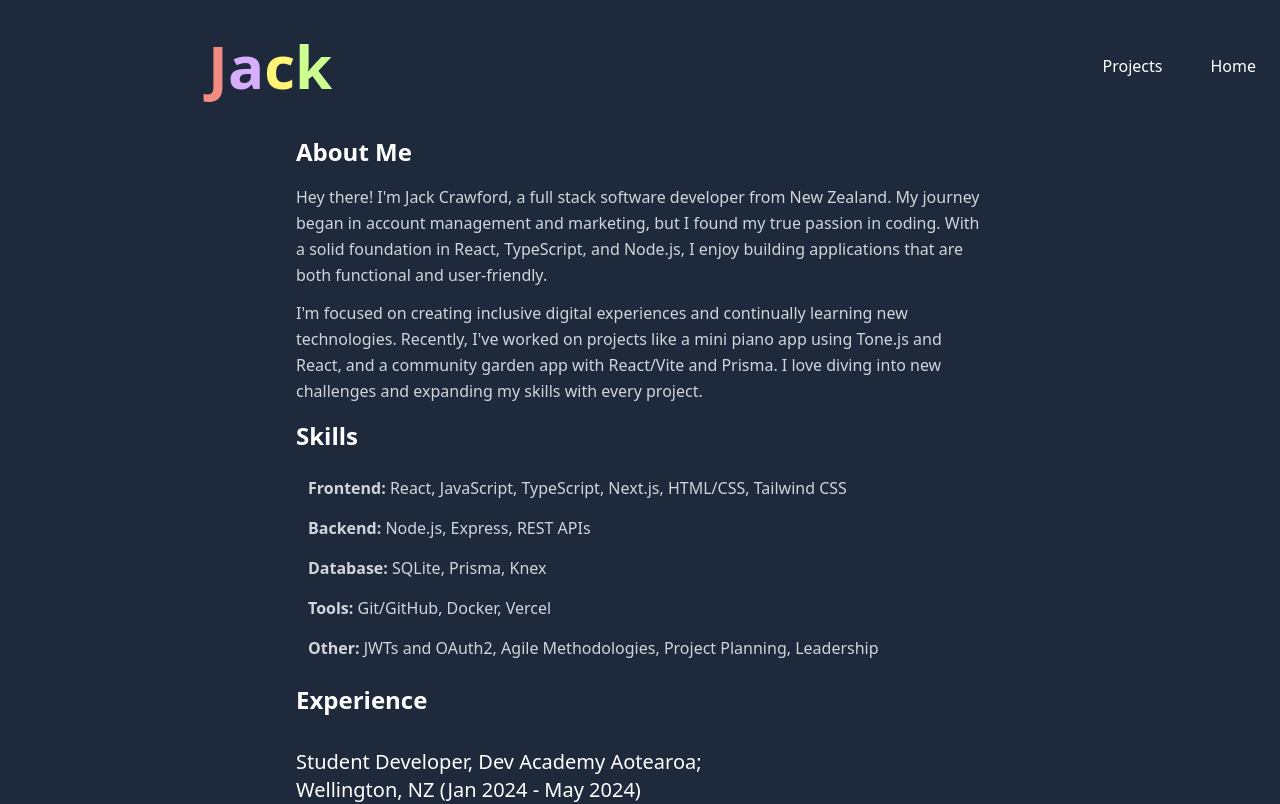
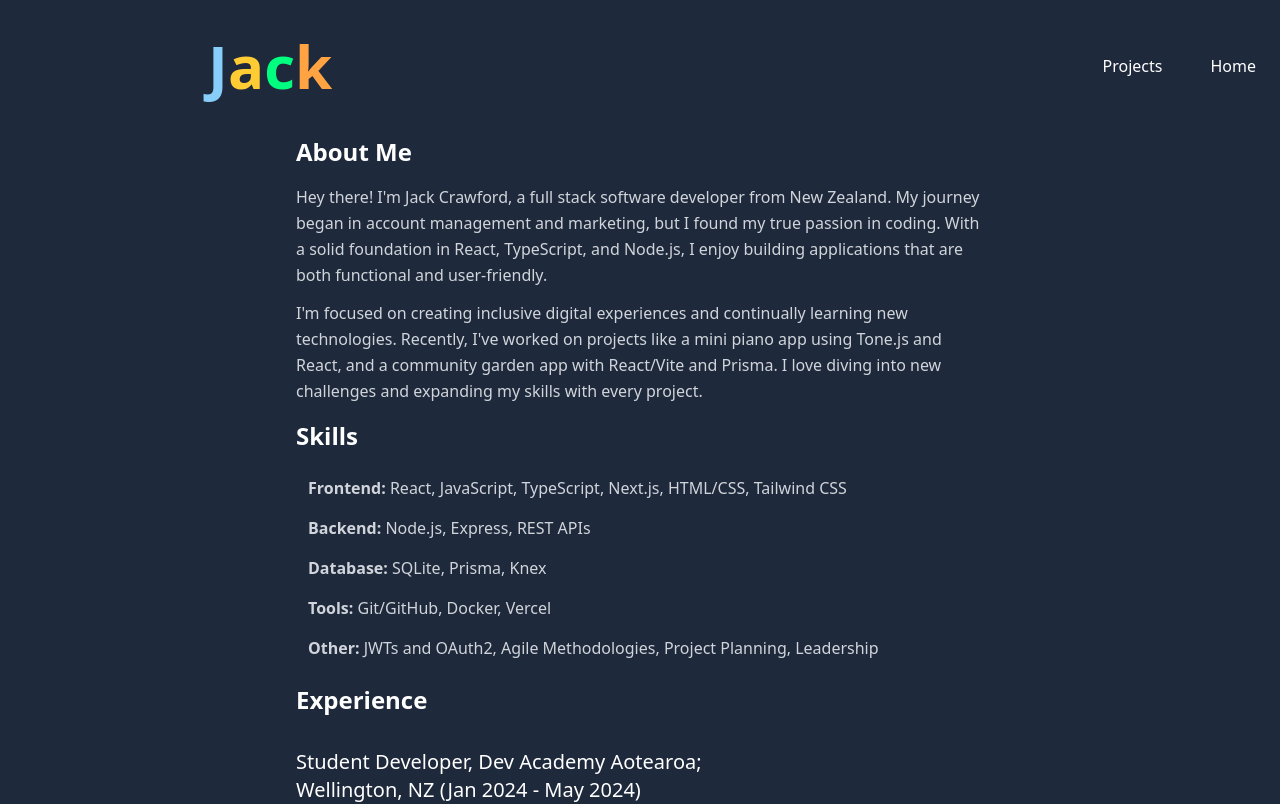
Before and after one commit to jack-crawford-1/Landing-Site-Nextjs, a Next.js app: page /about in a window 1280 px wide. Shown: the top 804 px of the page. Built offline with nearby package versions, Linux system fonts and the light colour scheme.

Commit message:
styling and removed text

```diff
--- a/pages/projects/index.tsx
+++ b/pages/projects/index.tsx
@@ -6,7 +6,7 @@ import HeaderArea from '@/app/components/projects/HeaderArea'
 import ProjectsLinksContainer from '@/app/components/projects/ProjectsLinksContainer'
 import Link from 'next/link'
 import { projects } from '@/app/components/projects/projectsList'
-import Nav from '@/app/components/nav/Nav'
+import Nav from '../../src/app/components/nav/Nav'
 
 export default function Projects() {
   return (
--- a/src/app/components/Links/LinksContainer.tsx
+++ b/src/app/components/Links/LinksContainer.tsx
@@ -6,7 +6,7 @@ import Link from 'next/link'
 function LinksContainer() {
   return (
     <div className="flex md:flex-row md:w-screen flex-col items-center md:p-10 m-1 text-xl">
-      <div className="transform hover:scale-110 ">
+      <div className="transform hover:scale-125 duration-200 ease-in-out">
         <Github />
       </div>
       <div className="transform m-1 hover:scale-110 duration-200 ease-in-out text-white px-2 py-2 rounded  text-xl">
--- a/src/app/components/nav/Nav.tsx
+++ b/src/app/components/nav/Nav.tsx
@@ -10,12 +10,42 @@ export default function Nav() {
       <div className="mx-auto flex max-w-screen-xl flex-wrap items-center justify-between p-4">
         <a href="/" className="flex items-center space-x-3 rtl:space-x-reverse">
           <div className="text-6xl font-extrabold lg:pl-48">
-            <span style={{ color: '#F28B82' }}>J</span>
-            <span style={{ color: '#D7AEFB' }}>a</span>
-            <span style={{ color: '#FFF475' }}>c</span>
-            <span style={{ color: '#CCFF90' }}>k</span>
+            <span style={{ color: '#87CEFA' }}>J</span>
+            <span style={{ color: '#FFCC33' }}>a</span>
+            <span style={{ color: '#00FF7F' }}>c</span>
+            <span style={{ color: '#FFA343' }}>k</span>
+            {/* <span style={{ color: '#FF8C00' }}> </span>
+            <span className="gradient-outline">Crawford</span> */}
           </div>
         </a>
+
+        {/* white border */}
+        <style>
+          {`
+              .gradient-outline {
+                color: #1e293b;
+                text-shadow:
+                  -1px -1px 0 #eeeee4,
+                  1px -1px 0 #eeeee4,
+                  -1px 1px 0 #eeeee4,
+                  1px 1px 0 #eeeee4;
+              }
+              `}
+        </style>
+
+        {/* colourful border / backshadow-ish */}
+
+        {/* <style>
+            {`
+              .gradient-outline {
+                color: #1e293b;
+                text-shadow:
+                  -2px -2px 0 #808080,
+                  -2px 2px 0 #C3BDEB,
+                  -2px -2px 0 #FF8C00;
+                  }
+                `}
+              </style> */}
 
         <ul className="mt-4 flex  rounded-lg  p-4 font-medium md:mt-0 flex-row md:space-x-8 md:p-0 rtl:space-x-reverse">
           {currentPath !== '/projects' && (
--- a/src/app/components/projects/HeaderArea.tsx
+++ b/src/app/components/projects/HeaderArea.tsx
@@ -1,12 +1,7 @@
-import { ColourfulParagraph } from '../MainText/ColourfulParagraph'
-
 function HeaderArea() {
   return (
     <div className="flex flex-col justify-center items-center ">
-      <div className="w-full text-center max-w-4xl text-white items-center text-2xl md:text-3xl font-medium p-10 pt-40">
-        Source code, deployed sites (if available) and project details on some
-        things I&apos;ve worked on.
-      </div>
+      <div className="w-full text-center max-w-4xl text-white items-center text-2xl md:text-2xl font-medium p-10 pt-20"></div>
     </div>
   )
 }
--- a/src/app/components/projects/ProjectsLinksContainer.tsx
+++ b/src/app/components/projects/ProjectsLinksContainer.tsx
@@ -5,7 +5,7 @@ import CV from '../Links/CV'
 function ProjectsLinksContainer() {
   return (
     <div className="flex md:flex-row flex-col items-center m-1 md:p-10 p-5">
-      <div className="transform hover:scale-110 duration-200 ease-in-out">
+      <div className="transform hover:scale-125 duration-200 ease-in-out">
         <Github />
       </div>
       <div className="md:ml-5 transform m-2 hover:scale-110 duration-200 ease-in-out text-white px-2 py-2 rounded  text-xl">
```
